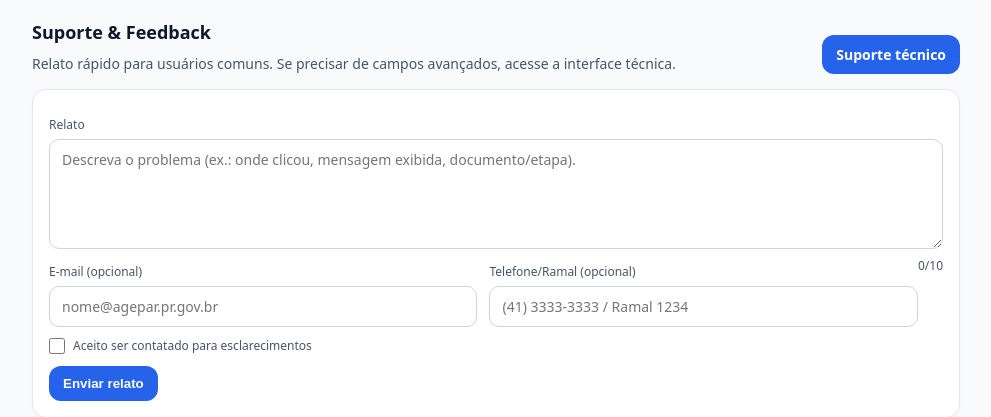
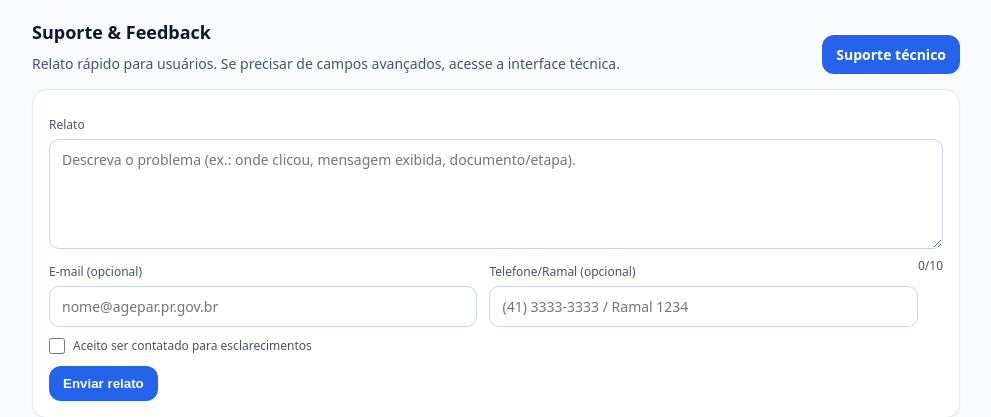
Before and after one commit to oBaldon/portal-agepar, a FastAPI app: template apps/bff/app/automations/templates/support/padrao.html in a window 1280 px wide. Shown: the top 417 px of the page, without its empty margins (144-1135 px from the left). Run offline with FastAPI, Linux system fonts and the light colour scheme; the template is opened without the code that fills it, so the values that code supplies are empty; parts of the project's set-up code (start-up, migrations or seed data) failed here and were passed over; some libraries are stand-ins or nearby versions.

Commit message:
fix: update help text for user support section for clarity

```diff
--- a/apps/bff/app/automations/templates/support/padrao.html
+++ b/apps/bff/app/automations/templates/support/padrao.html
@@ -36,7 +36,7 @@
   <div class="bar">
     <div>
       <h1>Suporte & Feedback</h1>
-      <p class="help">Relato rápido para usuários comuns. Se precisar de campos avançados, acesse a interface técnica.</p>
+      <p class="help">Relato rápido para usuários. Se precisar de campos avançados, acesse a interface técnica.</p>
     </div>
     <a class="btn-link" href="{{ go_tech_href or '/api/automations/support/ui.html' }}" title="Ir para Suporte Técnico">Suporte técnico</a>
   </div>
```
